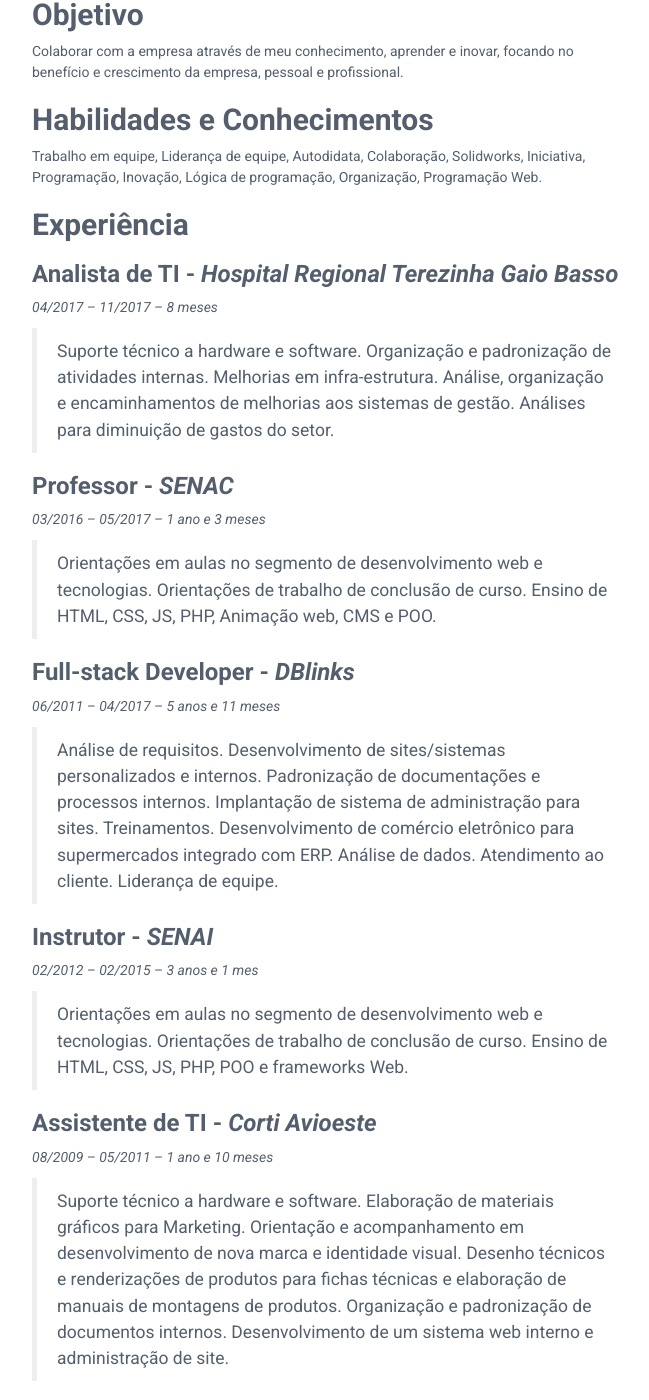
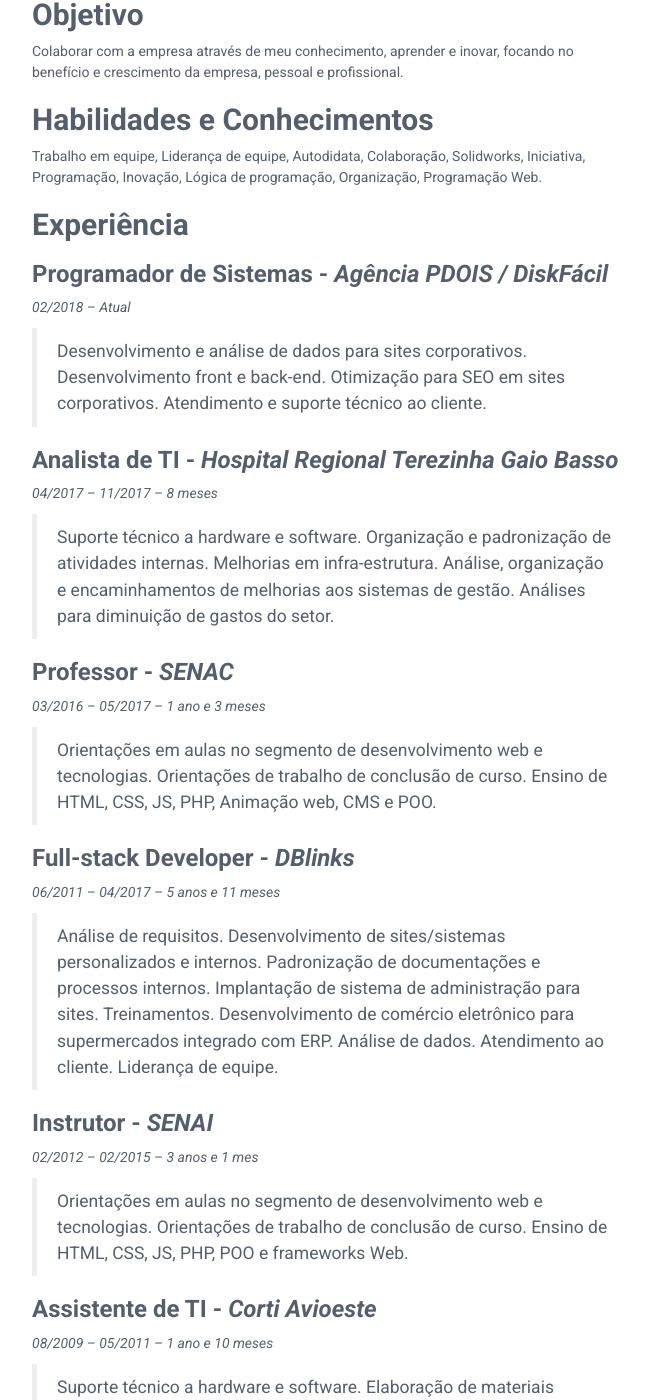
Before and after one commit to jrmessias/curriculo, a Jekyll site: the page built from curriculo.md, in a window 1280 px wide and 1400 px high, scrolled down 334 px. Shown: the whole window, without its empty margins (188-837 px from the left). Built offline with Jekyll 4.4.1, drawn with Linux system fonts in a browser that asks for light colours; our own code applies the rules of GitHub Pages for plain Markdown files; some of the changed lines change nothing that is shown; some of the changed text lies outside the part shown.

Commit message:
:pencil:
Add experience

```diff
--- a/_config.yml
+++ b/_config.yml
@@ -1,8 +1,8 @@
 # Site Settings
 title: Israel Aparecido Messias Júnior | Curriculo
 nickname: jrmessias
-url: 'http://jrmessias.github.com'
-baseurl: '/curriculo/' #change it according to your repository name
+url: 'http://curriculo.jrmessias.github.com'
+baseurl: '/' #change it according to your repository name
 
 # Enable one of these styles by removing #. Style will be applied only after restarting the build or serve.
 #style: styles-2
--- a/curriculo.md
+++ b/curriculo.md
@@ -10,6 +10,10 @@
 Trabalho em equipe, Liderança de equipe, Autodidata, Colaboração, Solidworks, Iniciativa, Programação, Inovação, Lógica de programação, Organização, Programação Web.
 
 ## Experiência
+
+### Programador de Sistemas - *Agência PDOIS / DiskFácil*
+*02/2018 – Atual*
+> Desenvolvimento e análise de dados para sites corporativos. Desenvolvimento front e back-end. Otimização para SEO em sites corporativos. Atendimento e suporte técnico ao cliente.
 
 ### Analista de TI - *Hospital Regional Terezinha Gaio Basso*
 *04/2017 – 11/2017 – 8 meses*
@@ -33,7 +37,7 @@
 
 ## Formação Acadêmica
 ### Automação Industrial - *SENAI/SMO*
-*Técnico* - 2017/atual
+*Técnico* - 2017/cursando
 
 ### Sistemas de Informação - *UNOESC/SMO*
 *Graduação* - 2003/2007
@@ -42,6 +46,9 @@
 *Mestrado* - Não finalizado
 
 ## Cursos
+### Curso Avançado de Atendimento a Emergências - CBAE - *CBMSC/SC*
+*Cursando*
+
 ### Curso Básico de Atendimento a Emergências - CBAE - *CBMSC/SC*
 *11/2017*
 
```
